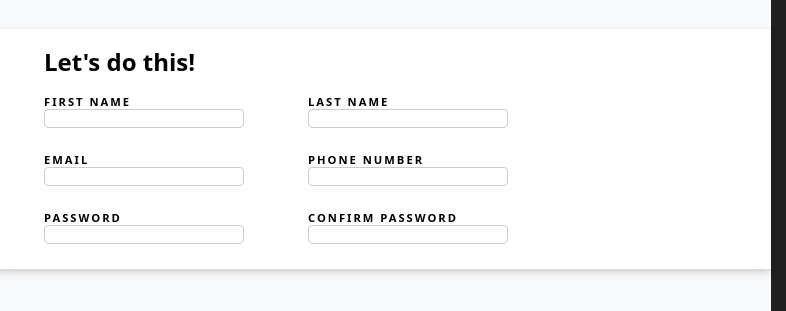
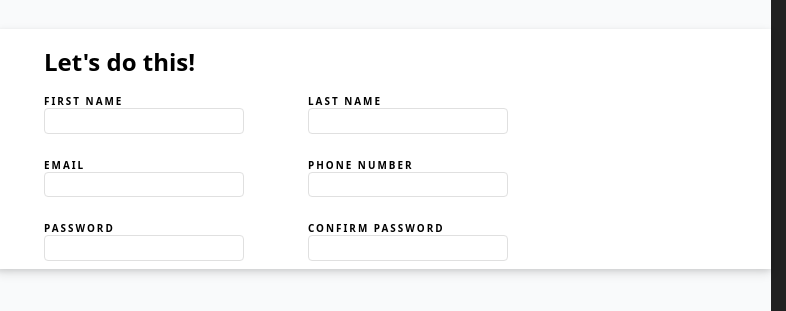
Before and after one commit to angusgee/signup-form, a plain HTML site: page index.html in a window 1280 px wide. Shown: the part 251-562 px from the top of the page, 494-1280 px from the left. Drawn offline with Linux system fonts and the light colour scheme.

Commit message:
fix: adjust form styling to match design

```diff
--- a/index.css
+++ b/index.css
@@ -115,9 +115,9 @@ button,
 input,
 label {
     font-family: inherit;
-    font-size: 70%;
+    font-size: 0.62rem;
     text-transform: uppercase;
-    font-weight: 600;
+    font-weight: 700;
     letter-spacing: 2px;
     width: 200px;
     display: block;
@@ -129,7 +129,8 @@ input:invalid {
 
 input {
     border-radius: 0.25rem;
-    border: 1px solid #ccc;
+    border: 1px solid #e0e0e0;
+    padding: 0.3rem;
 }
 
 form {
```
